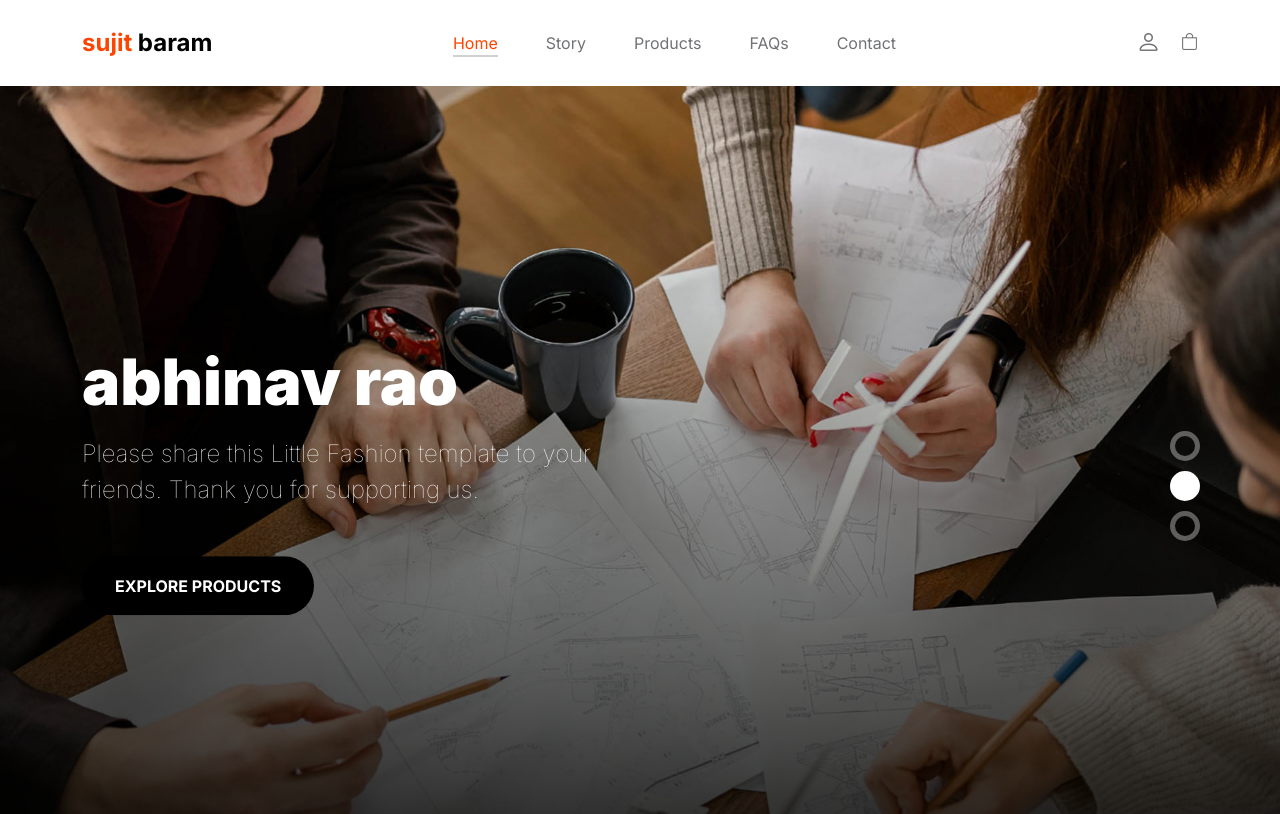
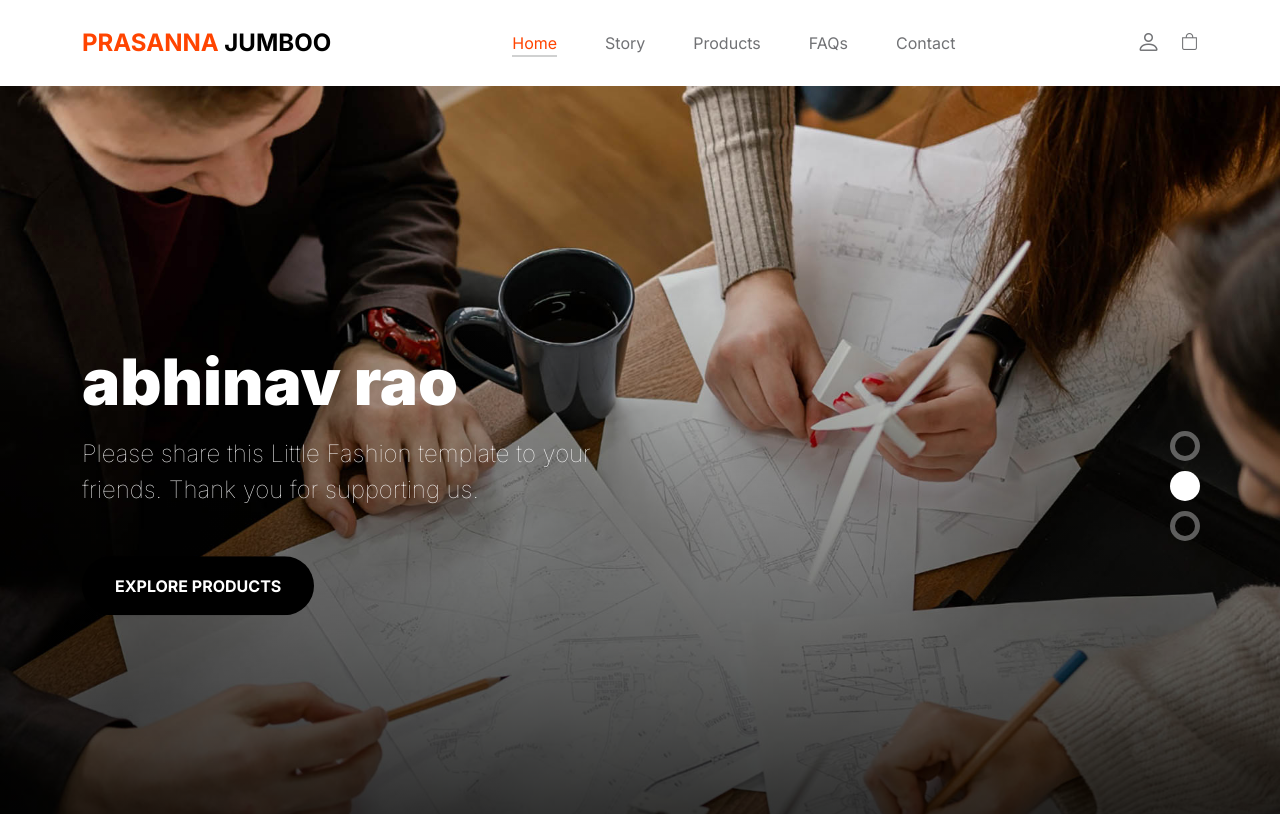
Before and after one commit to kreddyy12/traincloud, a plain HTML site: page index.html in a window 1280 px wide. Shown: the top 814 px of the page. Drawn offline with Linux system fonts and the light colour scheme.

Commit message:
PRASANNA JUMBOO

```diff
--- a/index.html
+++ b/index.html
@@ -48,7 +48,7 @@ https://www.tooplate.com/view/2127-little-fashion
                     </button>
 
                     <a class="navbar-brand" href="index.html">
-                        <strong><span>sujit</span> baram</strong>
+                        <strong><span>PRASANNA</span> JUMBOO</strong>
                     </a>
 
                     <div class="d-lg-none">
```
